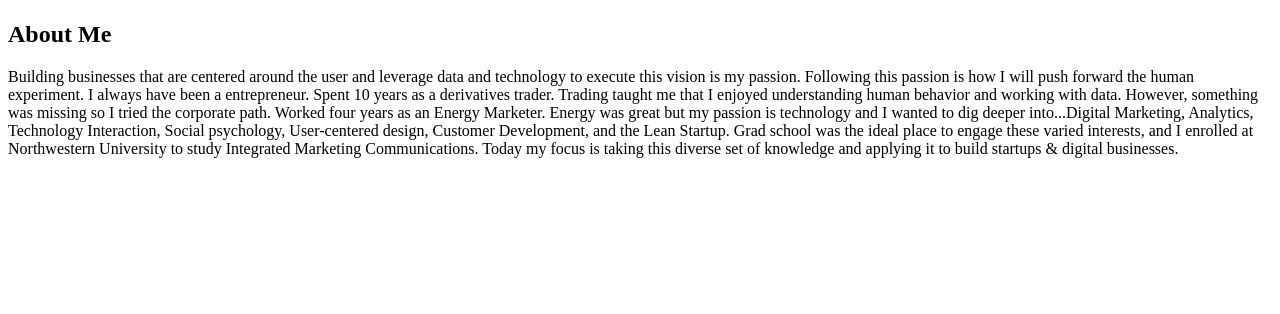
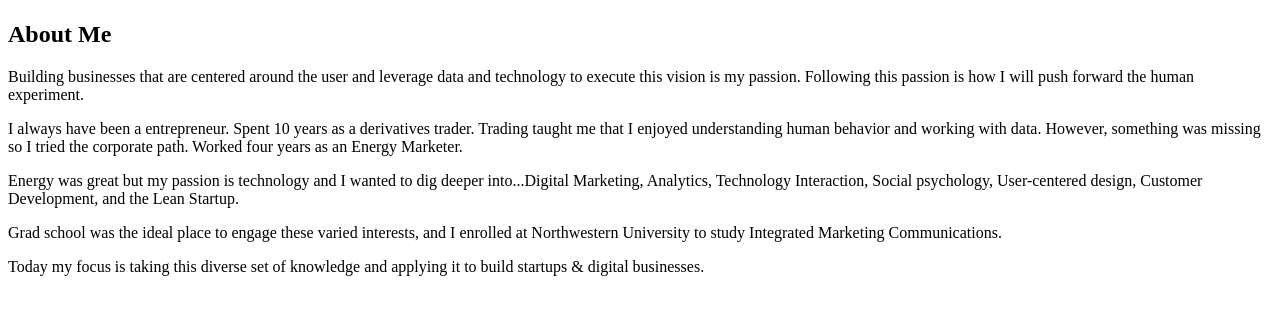
Before and after one commit to johnthomascook/johnthomascook.github.io, a plain HTML site: page index.html in a window 1280 px wide. Shown: the part 430-744 px from the top of the page. Drawn offline with Linux system fonts and the light colour scheme.

Commit message:
About me 2

```diff
--- a/index.html
+++ b/index.html
@@ -12,17 +12,17 @@
 		<p><img src= "http://m.c.lnkd.licdn.com/media/p/3/000/11d/014/328a435.jpg"/></p>
 
 		<h2>About Me</h2>
-		<p>Building businesses that are centered around the user and leverage data and technology to execute this vision is my passion. Following this passion is how I will push forward the human experiment.
+		<p>Building businesses that are centered around the user and leverage data and technology to execute this vision is my passion. Following this passion is how I will push forward the human experiment.</p>
 
-I always have been a entrepreneur. Spent 10 years as a
-derivatives trader. Trading taught me that I enjoyed understanding human behavior and working with data. However, something was missing so I tried the corporate path. Worked four years as an Energy Marketer.
+<p>I always have been a entrepreneur. Spent 10 years as a
+derivatives trader. Trading taught me that I enjoyed understanding human behavior and working with data. However, something was missing so I tried the corporate path. Worked four years as an Energy Marketer.</p>
 
-Energy was great but my passion is technology and
-I wanted to dig deeper into...Digital Marketing, Analytics, Technology Interaction, Social psychology, User-centered design, Customer Development, and the Lean Startup.
+<p>Energy was great but my passion is technology and
+I wanted to dig deeper into...Digital Marketing, Analytics, Technology Interaction, Social psychology, User-centered design, Customer Development, and the Lean Startup.</p>
 
-Grad school was the ideal place to engage these varied interests, and I enrolled at Northwestern University to study Integrated Marketing Communications.
+<p>Grad school was the ideal place to engage these varied interests, and I enrolled at Northwestern University to study Integrated Marketing Communications.</p>
 
-Today my focus is taking this diverse set of knowledge and applying it to build startups & digital businesses.
+<p>Today my focus is taking this diverse set of knowledge and applying it to build startups & digital businesses.
 </p>
 
 		</body>
```
